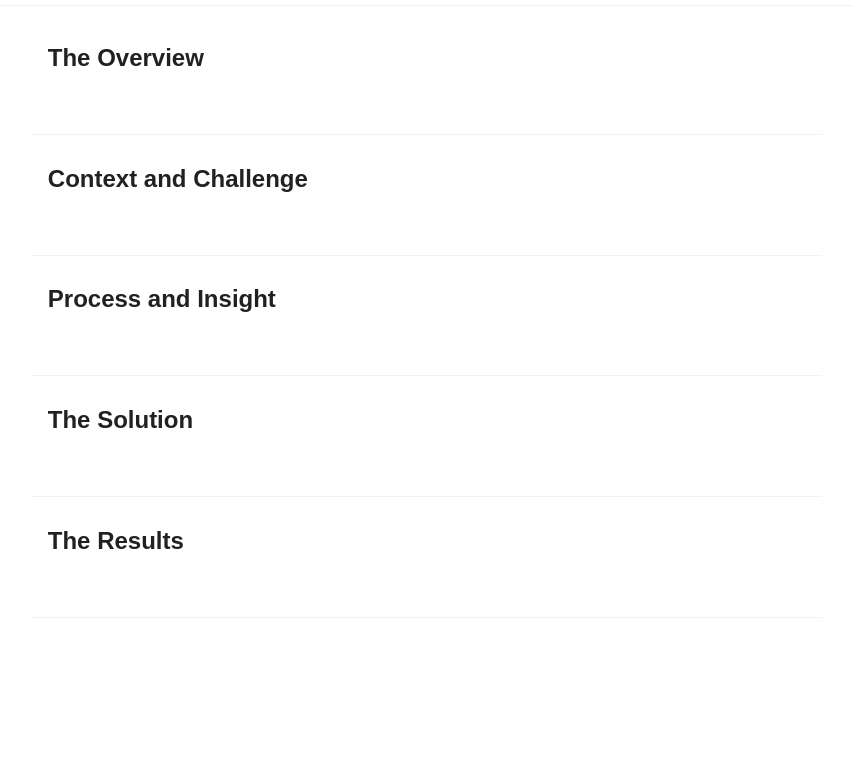
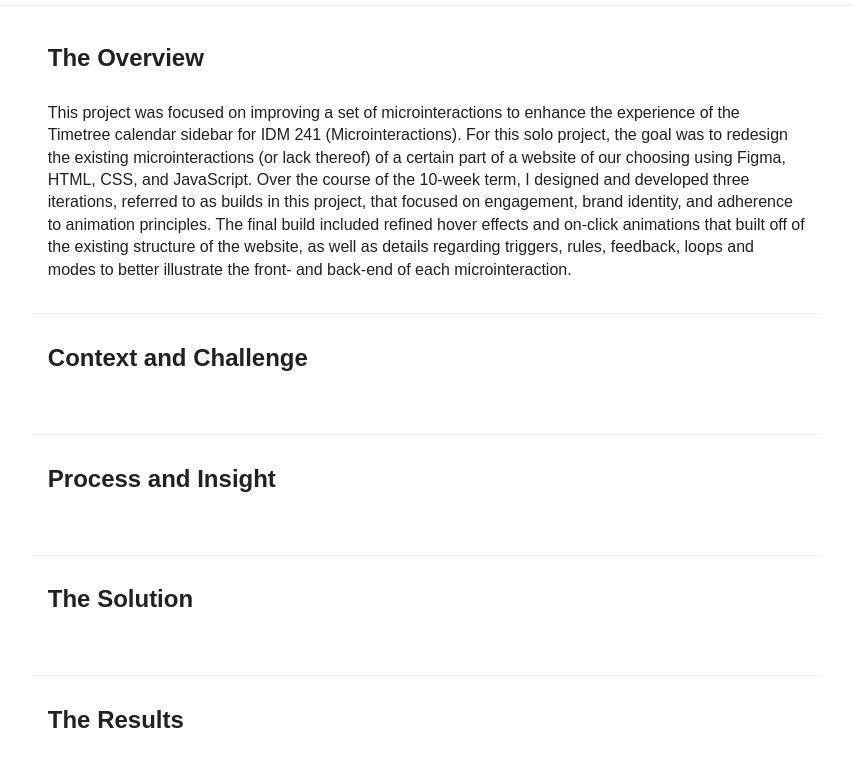
Before and after one commit to malnyrad/idm241-dkl67, a plain HTML site: page case-study/index.html in a window 1280 px wide. Shown: the part 75-842 px from the top of the page, without its empty margins (213-1066 px from the left). Before the commit the page ends 800 px from the top, so only its background shows below. Drawn offline with Linux system fonts and the light colour scheme; a web font is replaced by a local one.

Commit message:
Update index.html

```diff
--- a/case-study/index.html
+++ b/case-study/index.html
@@ -22,7 +22,7 @@
             <!--the overview-->
             <div class="content">
                 <h2>The Overview</h2>
-                <p></p>
+                <p>This project was focused on improving a set of microinteractions to enhance the experience of the Timetree calendar sidebar for IDM 241 (Microinteractions). For this solo project, the goal was to redesign the existing microinteractions (or lack thereof) of a certain part of a website of our choosing using Figma, HTML, CSS, and JavaScript. Over the course of the 10-week term, I designed and developed three iterations, referred to as builds in this project, that focused on engagement, brand identity, and adherence to animation principles. The final build included refined hover effects and on-click animations that built off of the existing structure of the website, as well as details regarding triggers, rules, feedback, loops and modes to better illustrate the front- and back-end of each microinteraction.</p>
             </div>
             <!--context and challenge-->
             <div class="content">
```
